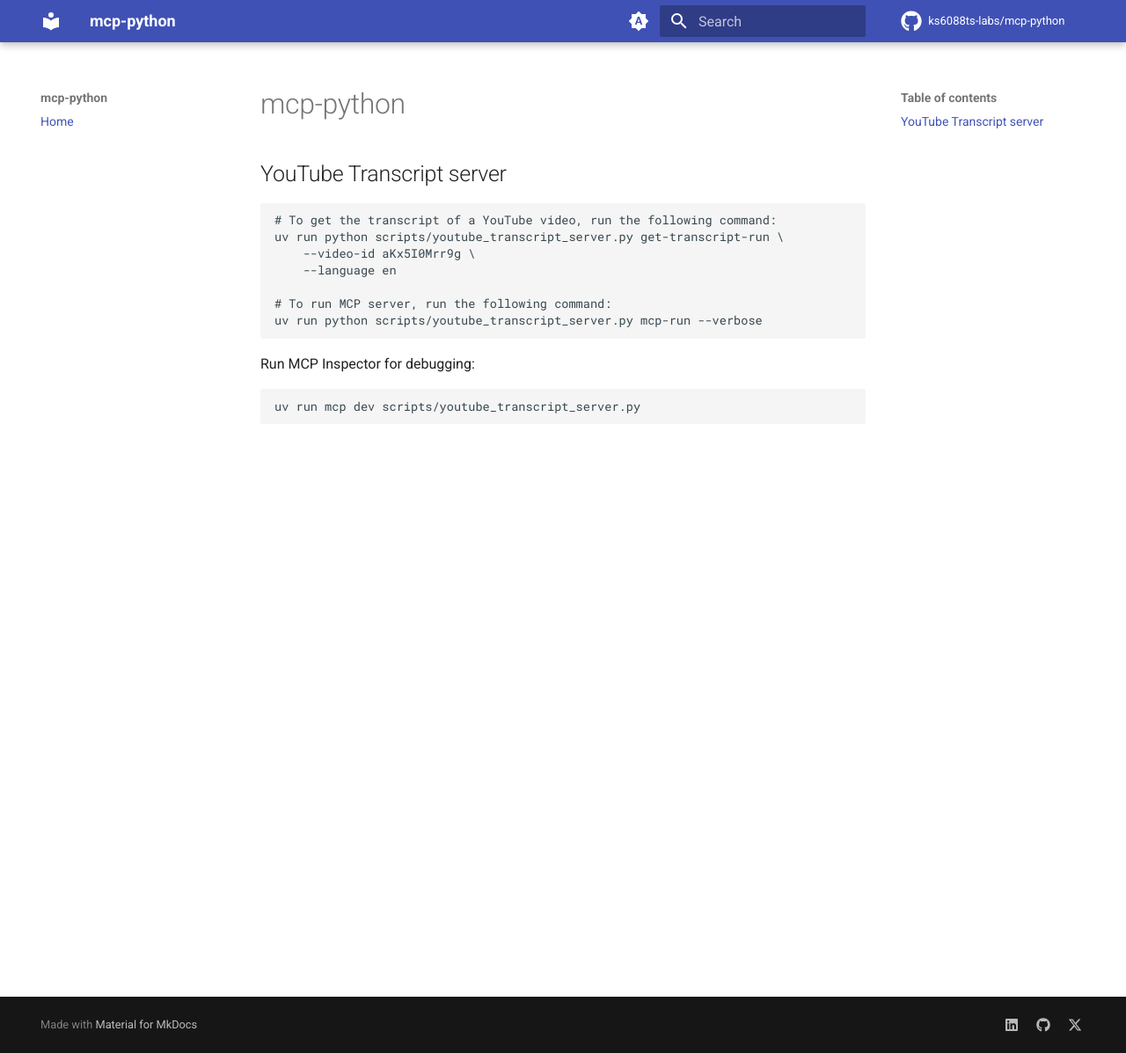
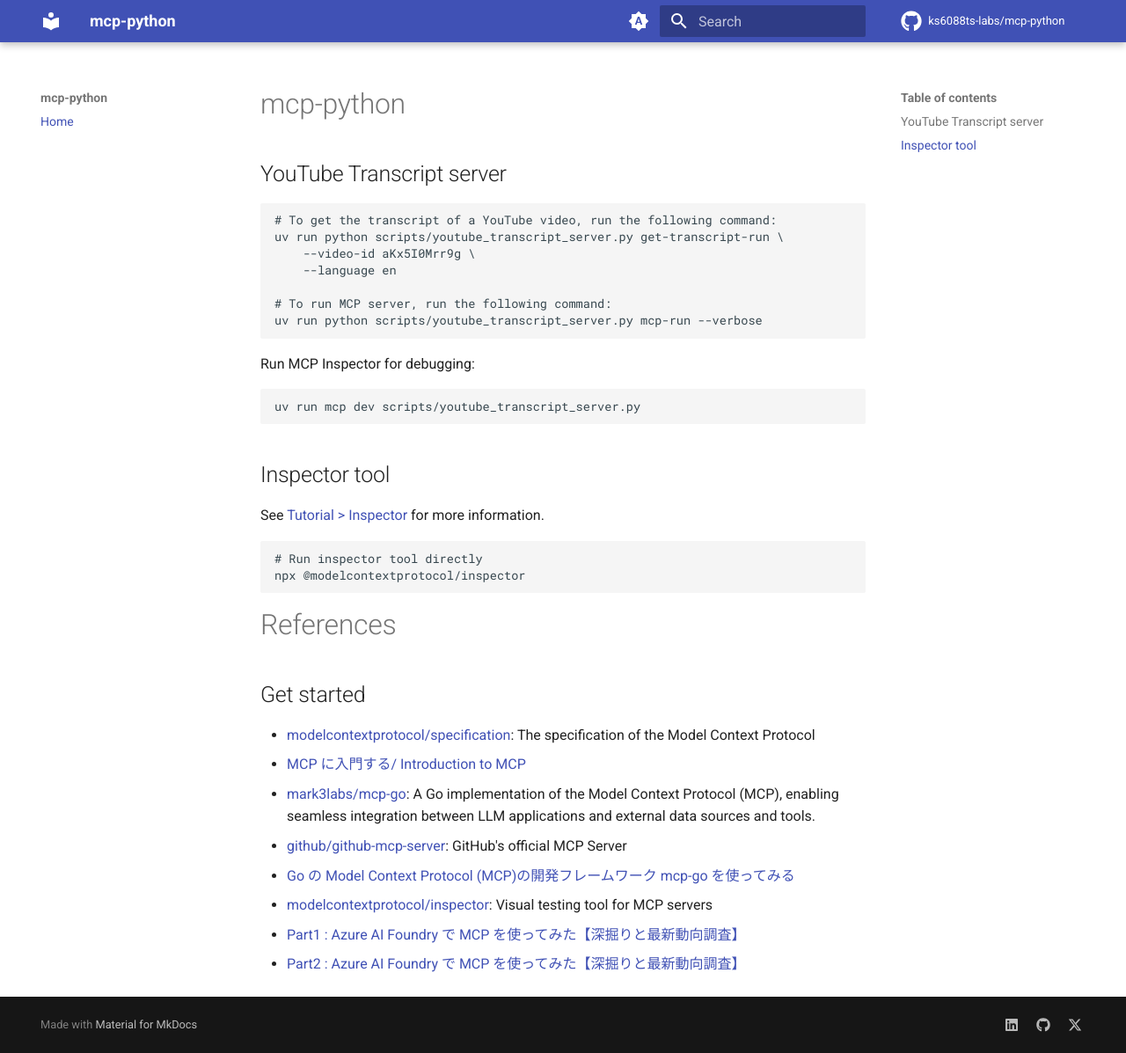
Before and after one commit to ks6088ts-labs/mcp-python, an MkDocs documentation site: the page built from docs/index.md, in a window 1280 px wide and 1197 px high. Shown: the whole window at 88% size. Built offline with MkDocs 1.6.1 and Material for MkDocs 9.7.7, drawn with Linux system fonts in a browser that asks for light colours; comment, search, counter and statistics services are not loaded.

Commit message:
add docs from mcp-go

````diff
--- a/docs/index.md
+++ b/docs/index.md
@@ -17,3 +17,25 @@ Run MCP Inspector for debugging:
 ```shell
 uv run mcp dev scripts/youtube_transcript_server.py
 ```
+
+## Inspector tool
+
+See [Tutorial > Inspector](https://modelcontextprotocol.io/docs/tools/inspector) for more information.
+
+```shell
+# Run inspector tool directly
+npx @modelcontextprotocol/inspector
+```
+
+# References
+
+## Get started
+
+- [modelcontextprotocol/specification](https://github.com/modelcontextprotocol/specification): The specification of the Model Context Protocol
+- [MCP に入門する/ Introduction to MCP](https://speakerdeck.com/shuntaka/introduction-to-mcp)
+- [mark3labs/mcp-go](https://github.com/mark3labs/mcp-go): A Go implementation of the Model Context Protocol (MCP), enabling seamless integration between LLM applications and external data sources and tools.
+- [github/github-mcp-server](https://github.com/github/github-mcp-server): GitHub's official MCP Server
+- [Go の Model Context Protocol (MCP)の開発フレームワーク mcp-go を使ってみる](https://zenn.dev/uji/articles/try-mpc-development-mcp-go)
+- [modelcontextprotocol/inspector](https://github.com/modelcontextprotocol/inspector): Visual testing tool for MCP servers
+- [Part1 : Azure AI Foundry で MCP を使ってみた【深掘りと最新動向調査】](https://zenn.dev/chips0711/articles/e71b088f26f56a)
+- [Part2 : Azure AI Foundry で MCP を使ってみた【深掘りと最新動向調査】](https://zenn.dev/chips0711/articles/ba72417a1f6c34)
````
